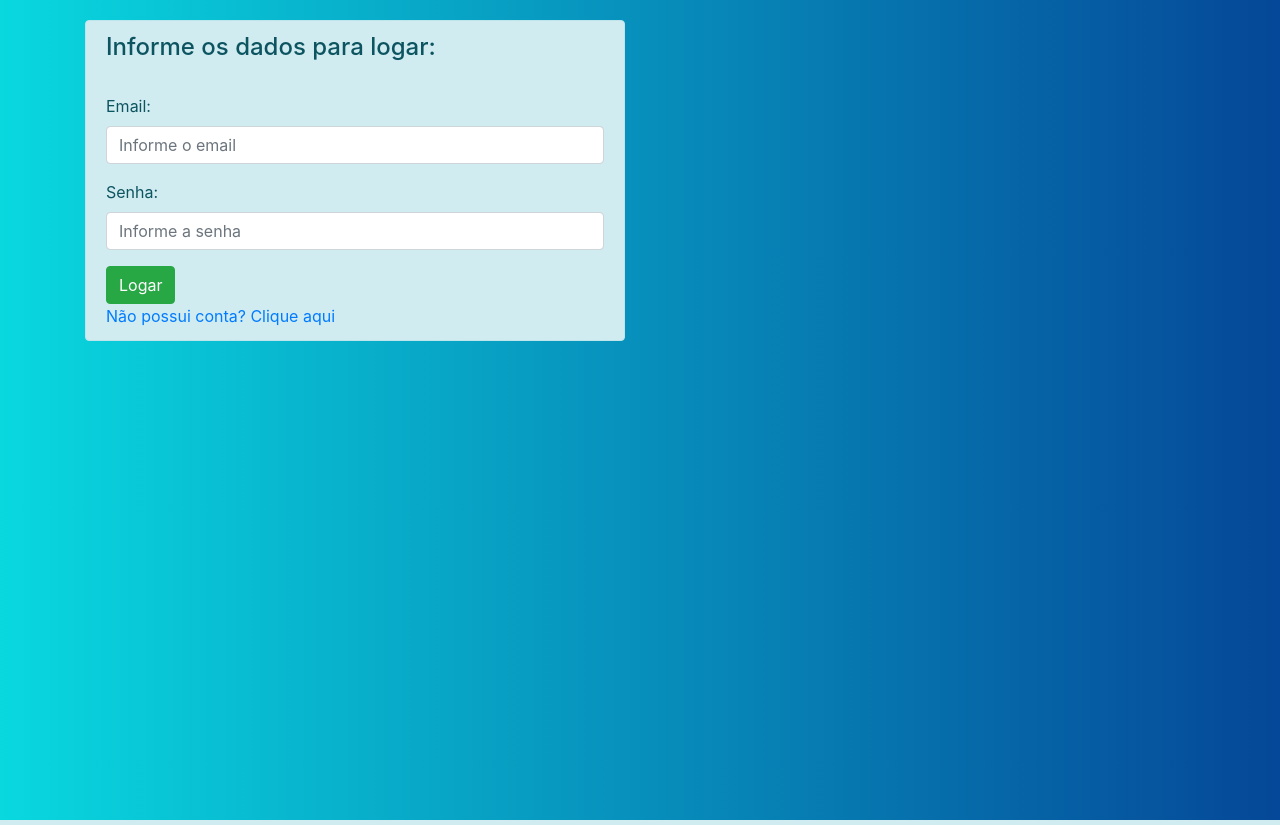
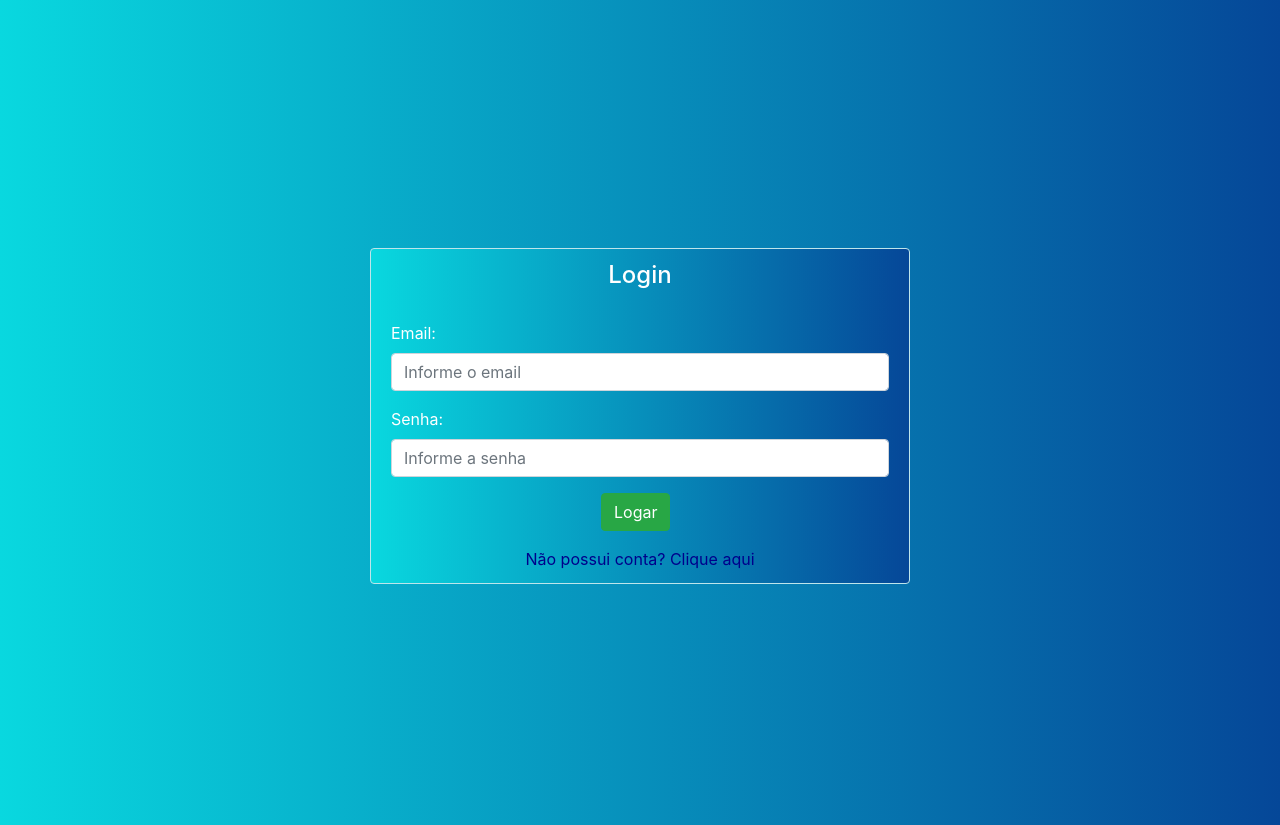
Before and after one commit to Projeto-Integrador-Passagens/Passagens_Onibus, a PHP site: page /app/view/login/login.php in a window 1280 px wide. Run offline with PHP 8.4, Linux system fonts and the light colour scheme.

Commit message:
Atualizações no estilo

```diff
--- a/projeto/app/view/estilizacao/estilo_base.css
+++ b/projeto/app/view/estilizacao/estilo_base.css
@@ -4,3 +4,23 @@ body {
     height: 100vh; /* Para garantir que o fundo cubra toda a altura da tela */
     margin: 0; /* Remove a margem padrão */
 }
+
+.fonte-branca {
+    color: white;
+}
+
+.botao-alinhar {
+    margin-left: 210px;
+}
+
+.botao-alinhar-cadastro {
+    margin-left: 100px;
+}
+
+.botao-alinhar-voltar {
+    margin-left: 243px;
+
+}
+.inserir-usuario {
+
+}
--- a/projeto/app/view/include/menu.php
+++ b/projeto/app/view/include/menu.php
@@ -6,6 +6,11 @@ $nome = "(Sessão expirada)";
 if (isset($_SESSION[SESSAO_USUARIO_NOME]))
     $nome = $_SESSION[SESSAO_USUARIO_NOME];
 ?>
+<style>
+    .navbar {
+        background: linear-gradient(90deg, #09d8df, #054798);
+    }
+</style>
 <nav class="navbar navbar-expand-lg navbar-light bg-light">
     <div class="collapse navbar-collapse" id="conteudoNavbarSuportado">
         <ul class="navbar-nav mr-auto">
--- a/projeto/app/view/login/login.php
+++ b/projeto/app/view/login/login.php
@@ -4,16 +4,16 @@
 
 require_once(__DIR__ . "/../include/header.php");
 ?>
-
-<div class="container">
-    <div class="row" style="margin-top: 20px;">
+<img src="">
+<div class="container" style="height: 100vh;">
+    <div class="row justify-content-center align-items-center" style="height: 100%;">
         <div class="col-6">
-            <div class="alert alert-info">
-                <h4>Informe os dados para logar:</h4>
+        <div class="alert alert-info fonte-branca" style="background: linear-gradient(to right, #09d8df, #054798);">
+                <h4 class="text-center">Login</h4>
                 <br>
 
                 <!-- Formulário de login -->
-                <form id="frmLogin" action="./LoginController.php?action=logon" method="POST" >
+                <form id="frmLogin" action="./LoginController.php?action=logon" method="POST">
                     <div class="form-group">
                         <label for="txtEmail">Email:</label>
                         <input type="text" class="form-control" name="email" id="txtEmail"
@@ -28,14 +28,16 @@ require_once(__DIR__ . "/../include/header.php");
                             value="<?php echo isset($dados['senha']) ? $dados['senha'] : '' ?>" />
                     </div>
 
-                    <button type="submit" class="btn btn-success">Logar</button>
+                    <button type="submit" class="btn btn-success botao-alinhar">Logar</button>
                 </form>
 
-                <a href="<?= BASEURL ?>/controller/UsuarioController.php?action=create">Não possui conta? Clique aqui</a>
+                <div class="text-center mt-3">
+    <a href="<?= BASEURL ?>/controller/UsuarioController.php?action=create" style="color: #00008B;">Não possui conta? Clique aqui</a>
+</div>
             </div>
-
-
         </div>
+    </div>
+</div>
 
         <div class="col-6">
             <?php include_once(__DIR__ . "/../include/msg.php") ?>
```
Also changed, not shown: projeto/app/view/usuario/form.php (+12 -7 lines), projeto/app/view/img/ifpr_foz.jpg (deleted), projeto/app/view/img/martin bus logo.png (added).
